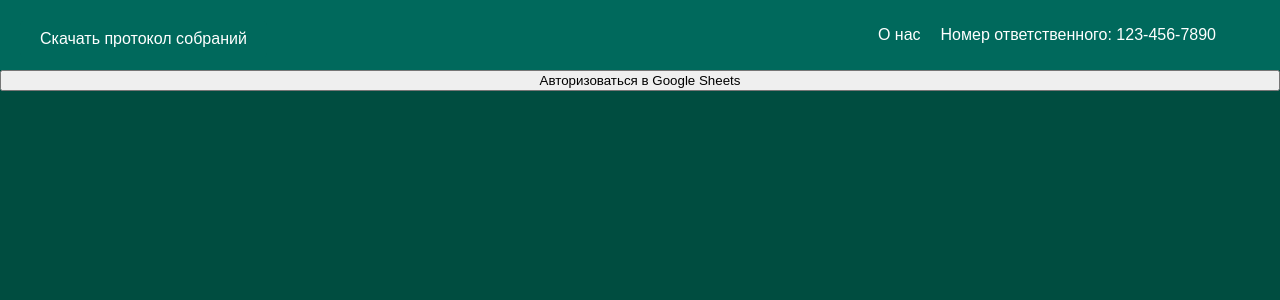
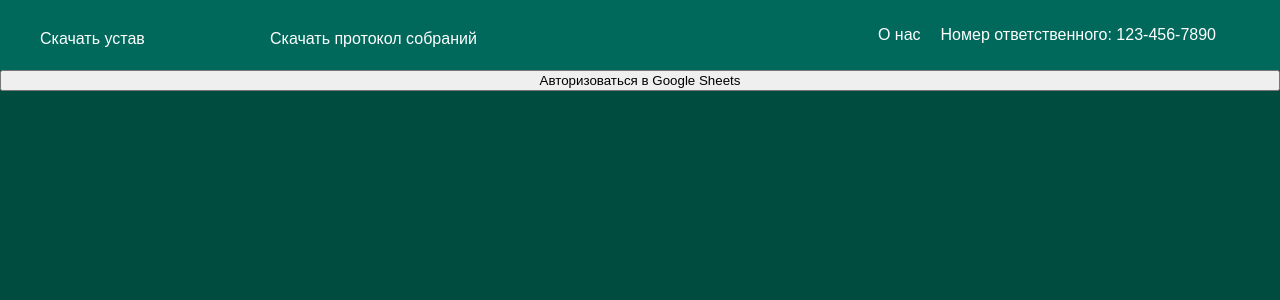
Before and after one commit to Amadeus585/gsk_14, a React (Create React App) app: page / in a window 1280 px wide. Shown: the top 300 px of the page. Built offline with nearby package versions, Linux system fonts and the light colour scheme.

Commit message:
Update App.css

```diff
--- a/src/App.css
+++ b/src/App.css
@@ -108,4 +108,9 @@ th {
   border-radius: 5px;
 }
 
+/* Стили для кнопки "Скачать протокол собраний" */
+.protocol-button {
+  left: 250px; /*  Регулируй отступ слева для протокола собраний */
+}
+
 /* Добавьте стили для всплывающих окон здесь (позже) */
```
